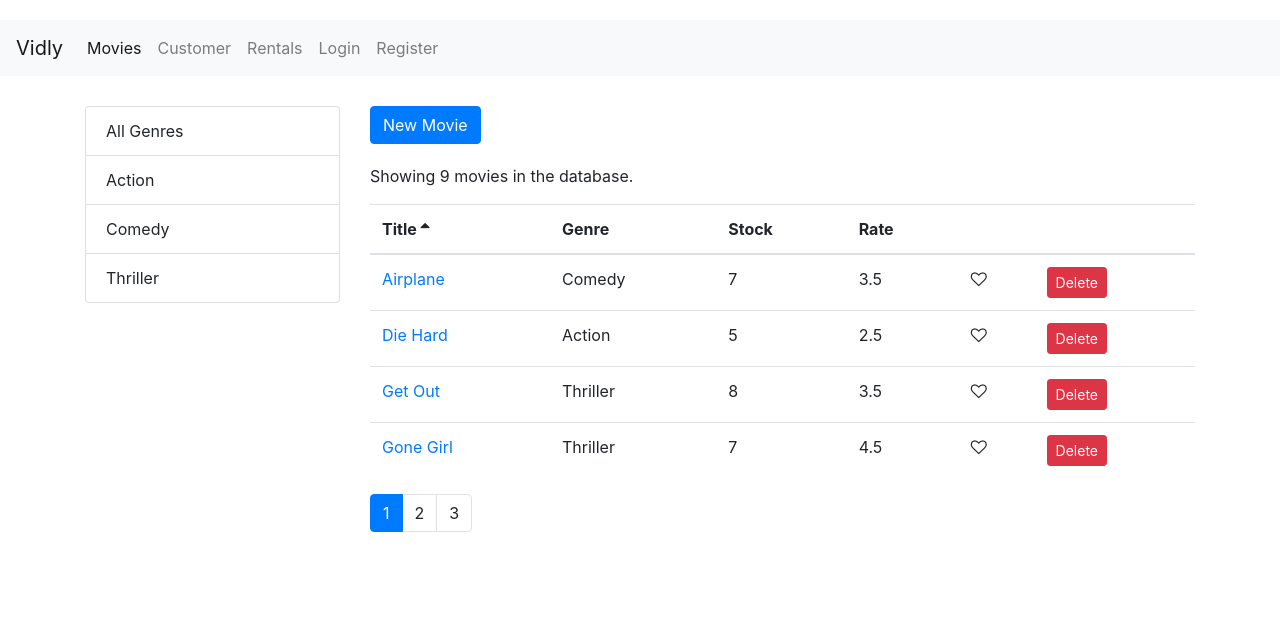
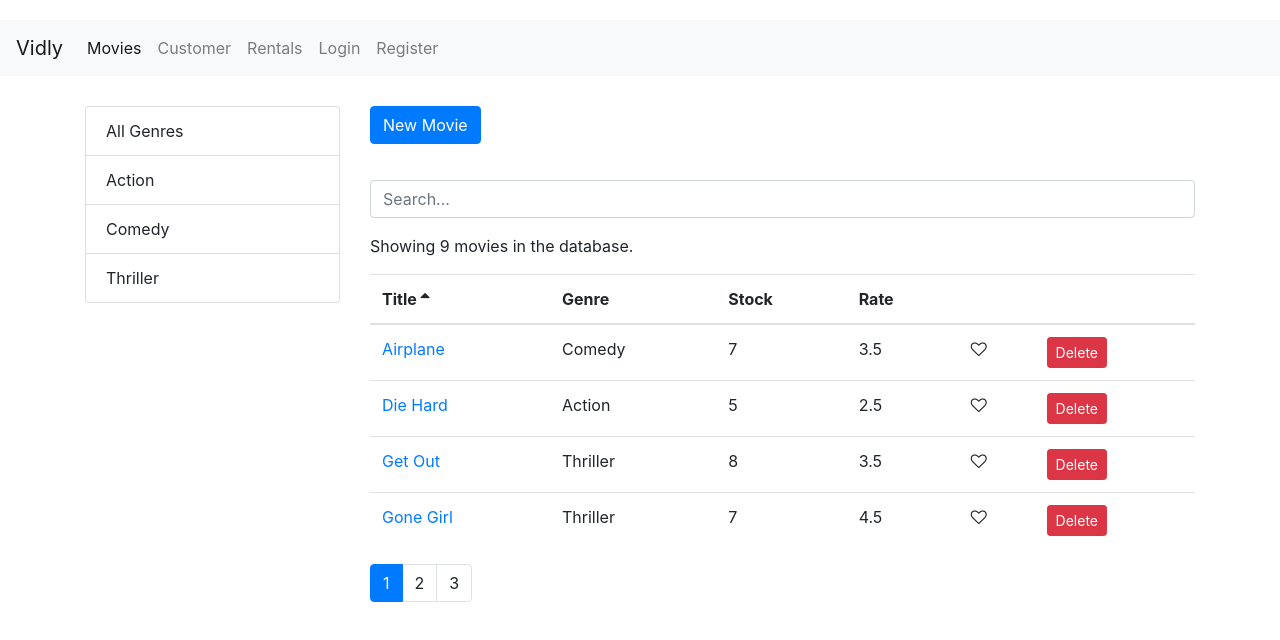
Before and after one commit to AhmedYehiaa/ReactJS-movies-list, a React (Create React App) app: page /movies in a window 1280 px wide. Shown: the top 640 px of the page. Built offline with nearby package versions, Linux system fonts and the light colour scheme.

Commit message:
add search component

```diff
--- a/src/components/movies.jsx
+++ b/src/components/movies.jsx
@@ -9,6 +9,8 @@
 import { getGenres } from '../services/fakeGenreService';
 
 import MoviesTable from './moviesTable';
+import SearchBox from './searchBox';
+
 import Pagination from './common/pagination';
 
 import _ from 'lodash';
@@ -17,8 +19,10 @@
   state = {
     movies: [],
     genres: [],
+    currentPage: 1,
     pageSize: 4,
-    currentPage: 1,
+    searchQuery: "",
+    selectedGenre: null,
     sortColumn: { path: 'title', order: 'asc' }
   };
 
@@ -49,6 +53,7 @@
   handleGenreSelect = genre => {
     this.setState({
       selectedGenre: genre,
+      searchQuery: "",
       currentPage: 1
     });
   };
@@ -57,18 +62,29 @@
     this.setState({ sortColumn });
   };
 
+  handleSearch = query => {
+    console.log(query);
+    this.setState({ searchQuery: query, selectedGenre: null, currentPage: 1});
+  };
+
   getPagedData = () => {
     const {
       pageSize,
       currentPage,
       sortColumn,
       selectedGenre,
+      searchQuery,
       movies: allMovies
     } = this.state;
 
-    const filtered = selectedGenre && selectedGenre._id
-      ? allMovies.filter(movie => movie.genre._id === this.state.selectedGenre._id)
-      : allMovies;
+    let filtered = allMovies;
+    if (searchQuery) {
+      filtered = allMovies.filter(m => {
+        return m.title.toLowerCase().startsWith(searchQuery.toLowerCase());
+      });
+    }
+    else if (selectedGenre && selectedGenre._id)
+      filtered = allMovies.filter(m => m.genre._id === selectedGenre._id);
 
     const sorted = _.orderBy(filtered, [sortColumn.path], [sortColumn.order]);
 
@@ -84,6 +100,7 @@
       sortColumn,
       selectedGenre,
       genres,
+      searchQuery
     } = this.state;
 
     const { length: count } = this.state.movies;
@@ -109,6 +126,10 @@
           >
             New Movie
           </Link>
+          <SearchBox
+            value={searchQuery}
+            onChange={this.handleSearch}
+          />
           <p>Showing {totalCount} movies in the database.</p>
           <MoviesTable
             movies={movies}
--- /dev/null
+++ b/src/components/searchBox.jsx
@@ -0,0 +1,16 @@
+import React from 'react';
+
+const SearchBox = ({ value, onChange }) => {
+  return (
+    <input
+      type="text"
+      name="query"
+      className="form-control my-3"
+      placeholder="Search..."
+      value={value}
+      onChange={e => onChange(e.currentTarget.value)}
+    />
+  );
+}
+
+export default SearchBox;
```
